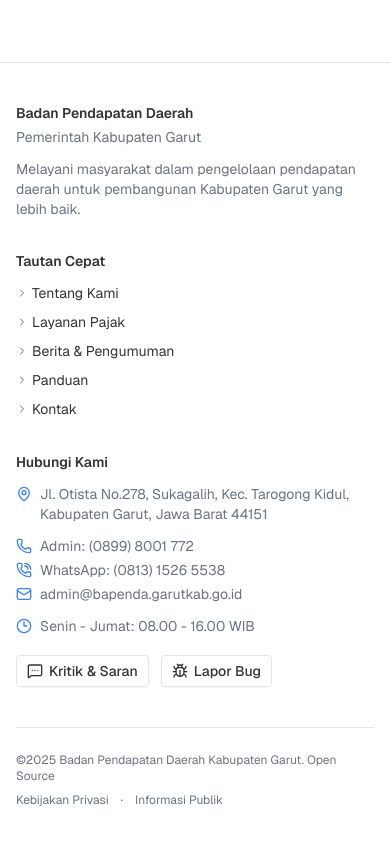
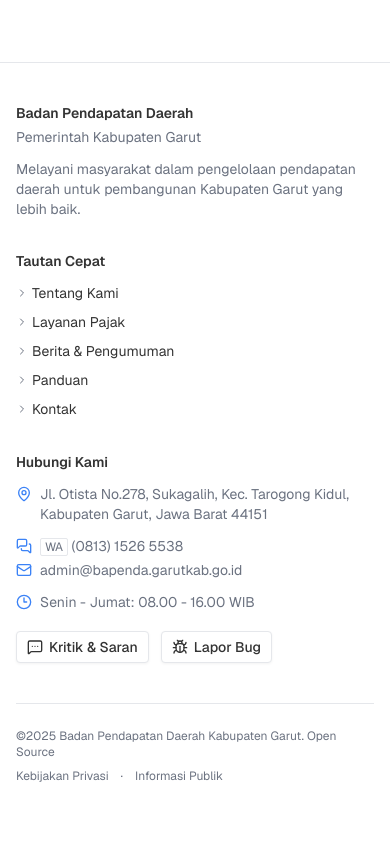
Before and after one commit to rafadlis/bapenda.garutkab.go.id, a Next.js app: page / in a window 390 px wide. Shown: the part 3145-3989 px from the top of the page. Built offline with nearby package versions, Linux system fonts and the light colour scheme.

Commit message:
feat: update site footer to replace phone icons with WhatsApp link and enhance contact information layout

```diff
--- a/components/site-footer.tsx
+++ b/components/site-footer.tsx
@@ -5,8 +5,7 @@ import {
   Mail,
   MapPin,
   MessageSquareMore,
-  Phone,
-  PhoneCall,
+  MessagesSquare,
 } from "lucide-react";
 import Link from "next/link";
 import { Button } from "./ui/button";
@@ -107,18 +106,14 @@ export function SiteFooter() {
             </address>
             <ul className="mt-3 space-y-1 text-muted-foreground text-sm">
               <li className="inline-flex items-center gap-2">
-                <Phone
+                <MessagesSquare
                   aria-hidden="true"
                   className="size-4 shrink-0 text-primary"
                 />{" "}
-                Admin: (0899) 8001 772
-              </li>
-              <li className="inline-flex items-center gap-2">
-                <PhoneCall
-                  aria-hidden="true"
-                  className="size-4 shrink-0 text-primary"
-                />{" "}
-                WhatsApp: (0813) 1526 5538
+                <Link href="https://wa.me/6281315265538">
+                  <span className="rounded-sm border px-1 text-xs">WA</span>{" "}
+                  (0813) 1526 5538
+                </Link>
               </li>
               <li className="inline-flex items-center gap-2">
                 <Mail
```
